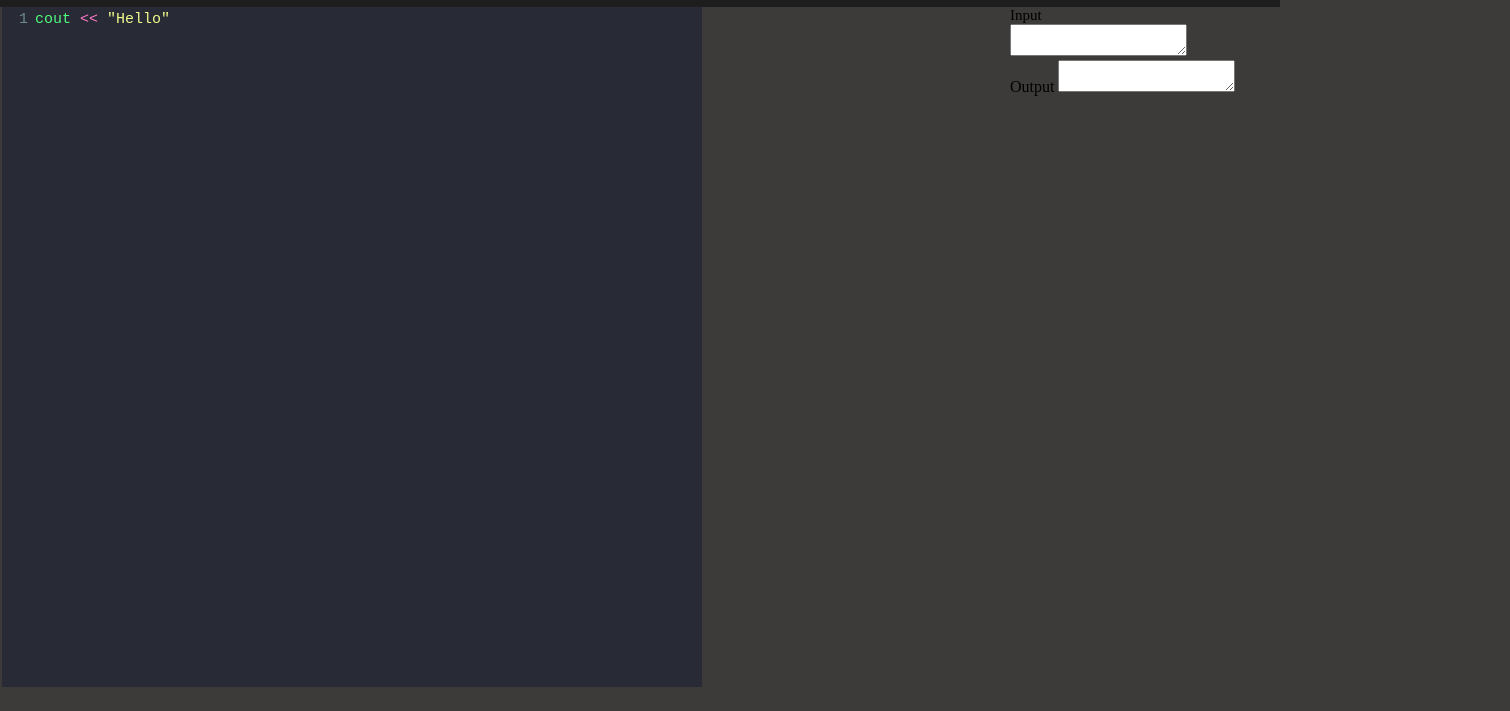
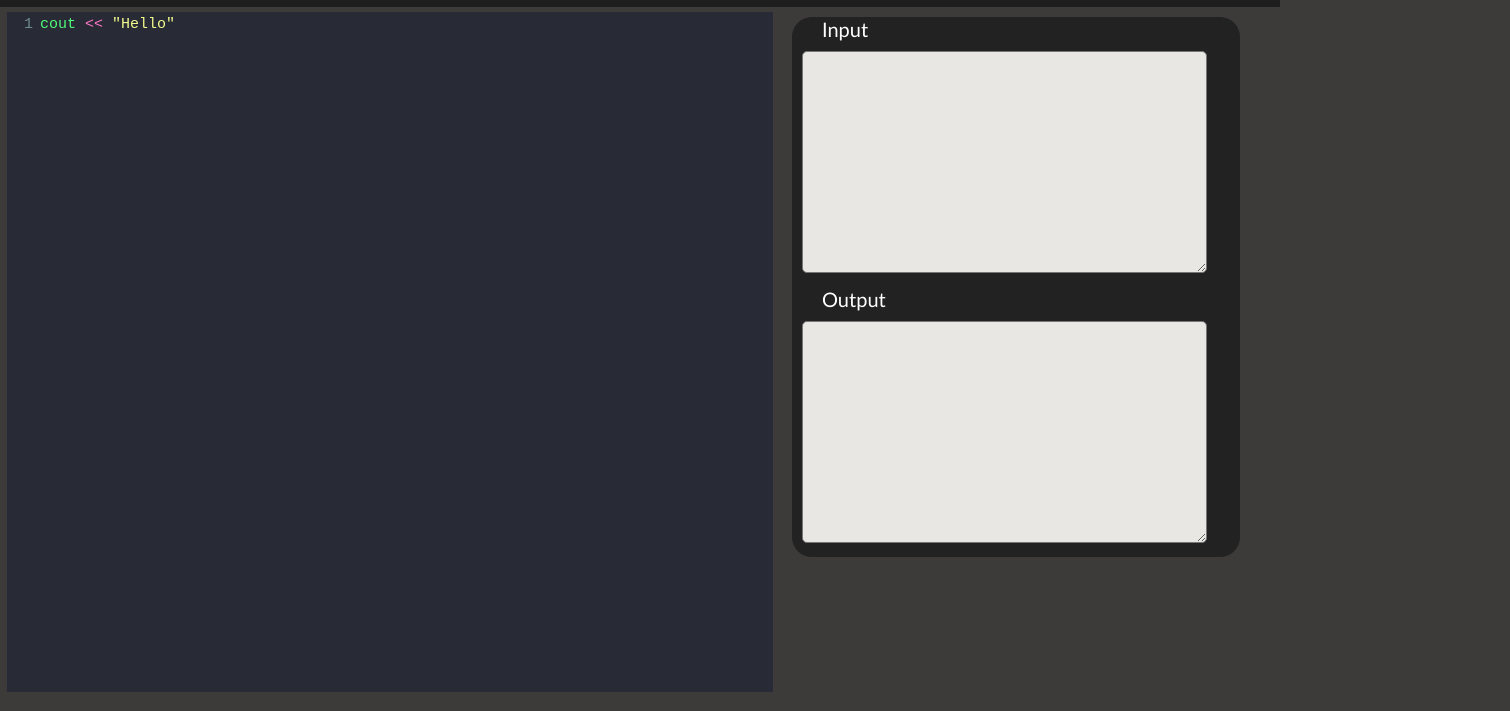
Before and after one commit to anirudh716/CodeSpace, a website: page index.html in a window 1280 px wide. Shown: the part 89-800 px from the top of the page, 1510 px wide, since content can reach past the window. Drawn offline with nearby package versions, Linux system fonts and the light colour scheme.

Commit message:
Added I/o box
Added I/o box and added syntax highlighting for different lang

```diff
--- a/index.html
+++ b/index.html
@@ -24,7 +24,6 @@
 
       <button id="run-btn">Run <i class="fa-solid fa-play"></i> </button>
     </div>
-    <div class="grid-code-area">
       <div class="editor-container">
           <textarea id="editor">cout << "Hello"</textarea>
       </div>
@@ -37,13 +36,13 @@
               <label for="output">Output</label>
               <textarea id="output"></textarea>
           </div>
-      </div>
-  </div>
+          </div>
 
     <script src="https://kit.fontawesome.com/d43e5df47f.js" crossorigin="anonymous"></script>
     <script type="text/javascript" src="https://cdnjs.cloudflare.com/ajax/libs/codemirror/5.52.2/codemirror.min.js"></script>
     <script src="https://cdnjs.cloudflare.com/ajax/libs/codemirror/5.52.2/mode/clike/clike.min.js" integrity="sha512-Xb3GnfYijJxRnNAMc8UUcGxQ5UAqs4WkrfzlXXeegn+3/mTbwCdQYjmJ9rjzGe3An3msdfRFAYazeXnBCKPVxg==" crossorigin="anonymous" referrerpolicy="no-referrer"></script>
     <script src="https://cdnjs.cloudflare.com/ajax/libs/codemirror/6.65.7/addon/edit/closebrackets.min.js" integrity="sha512-tsjcYO5hFvViRssxiM7Jhd8601epWOx1He3Hl4yuI5dKKPxr43KxkOhc9GZeeqzlYJm9ABb7UPA9697NiqZZ7Q==" crossorigin="anonymous" referrerpolicy="no-referrer"></script>
+    <script src="https://cdnjs.cloudflare.com/ajax/libs/codemirror/6.65.7/mode/python/python.min.js" integrity="sha512-2M0GdbU5OxkGYMhakED69bw0c1pW3Nb0PeF3+9d+SnwN1ryPx3wiDdNqK3gSM7KAU/pEV+2tFJFbMKjKAahOkQ==" crossorigin="anonymous" referrerpolicy="no-referrer"></script>
     <script src="index.js"></script>
 </body>
 </html>
--- a/index.js
+++ b/index.js
@@ -5,3 +5,19 @@ var editor = CodeMirror.fromTextArea(document.getElementById('editor'),{
         autoCloseBrackets: true,
     }
 );
+
+var option = document.getElementById("languages");
+option.addEventListener("change", function(){
+    if (option.value == "c"){
+        editor.setOption("mode","text/x-csrc");
+    }
+    else if (option.value == "java"){
+        editor.setOption("mode","text/x-java");
+    }
+    else if (option.value == "cpp"){
+        editor.setOption("mode","text/x-c++src");
+    }
+    else if (option.value == "python"){
+        editor.setOption("mode","text/x-python");
+    }
+});
--- a/style.css
+++ b/style.css
@@ -66,25 +66,43 @@ body{
     cursor: pointer;
 }
 
+.editor-container {
+    display: inline-block;
+    width: 60%;
+    margin: 5px 5px;
+}
+
+.io-container {
+    display: inline-block;
+    border-radius: 20px;
+    margin: 10px 10px;
+    width: 35%;
+    background-color: #222223;
+    vertical-align: top;
+}
+
 .CodeMirror{
     margin-left: 2px;
-    width: 70%;
     height: 85vh;
     font-size: 15px;
     resize: none;
     border: none;
 }
 
-.grid-code-area{
-    display: grid;
-    grid-template-columns: 1000px 500px auto;
-    grid-gap: 10px;
+label{
+    font-family:'Trebuchet MS', 'Lucida Sans Unicode', 'Lucida Grande', 'Lucida Sans', Arial, sans-serif;
+    font-size: 20px;
+    margin: 15px;
+    padding: 15px;
+    color: white;
 }
 
-.input-container{
-    width: 30%;
-    /* height: 85vh; */
-    font-size: 15px;
-    resize: none;
-    border: none;
+#input,
+#output{
+    border-radius: 5px;
+    width: 90%;
+    background-color: rgb(232, 231, 228);
+    font-size: 20px;
+    margin: 10px 10px;
+    height: 220px;
 }
```
